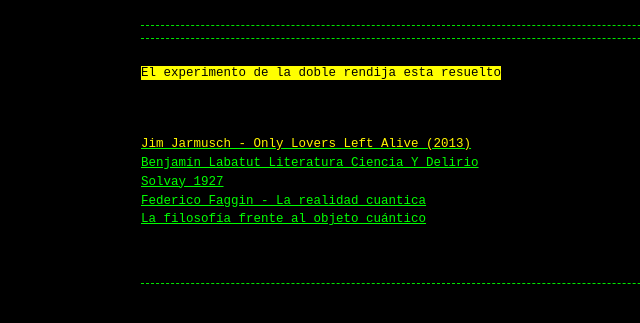
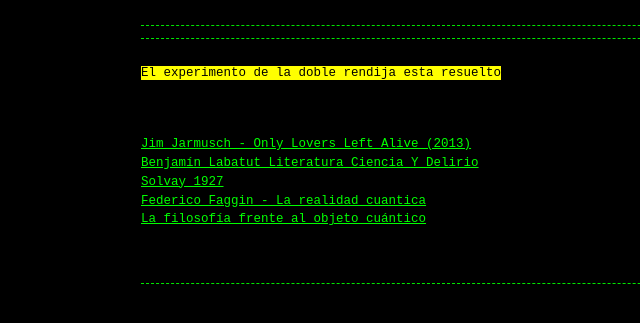
Before and after one commit to Guerrillaradio/doble_rendija, a Jekyll site: the page built from index.md, in a window 1280 px wide. Shown: the top 323 px of the page, without its empty margins (199-839 px from the left). Built offline with Jekyll 4.4.1, drawn with Linux system fonts in a browser that asks for light colours; our own code applies the rules of GitHub Pages for plain Markdown files.

Commit message:
Update index.md

```diff
--- a/index.md
+++ b/index.md
@@ -2,7 +2,7 @@
 
 
 <div><font color="#00ff00"></font></div><div></div><div><font color="#00ff00"> </font><font color="#00ff00"> </font></div>
-<a href="https://ok.ru/video/3456194382351"><div><font color="#fff300">Jim Jarmusch - Only Lovers Left Alive (2013)</font></div><div></div><div><font color="#00ff00"> </font><font color="#00ff00"> </font></div>
+<a href="https://ok.ru/video/3456194382351"><div><font color="#00ff00">Jim Jarmusch - Only Lovers Left Alive (2013)</font></div><div></div><div><font color="#00ff00"> </font><font color="#00ff00"> </font></div>
 <a href="https://archive.org/details/btg-talks-benjamin-labatut-literatura-ciencia-y-delirio_202505"><div><font color="#00ff00">Benjamín Labatut Literatura Ciencia Y Delirio</font></div><div></div><div><font color="#00ff00"> </font><font color="#00ff00"> </font></div>
 <a href="https://www.bbc.com/mundo/articles/cmm9vdndzdeo"><div><font color="#00ff00">Solvay 1927</font></div><div></div><div><font color="#00ff00"> </font><font color="#00ff00"> </font></div>
 <a href="https://archive.org/details/federico-faggin-la-realidad-cuantica"><div><font color="#00ff00">Federico Faggin - La realidad cuantica</font></div><div></div><div><font color="#00ff00"> </font><font color="#00ff00"> </font></div>
```
